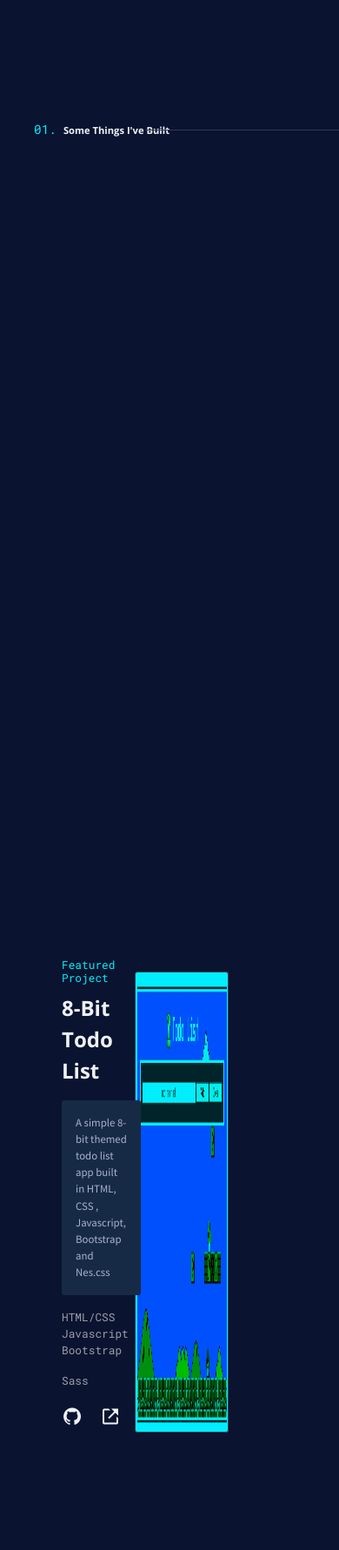
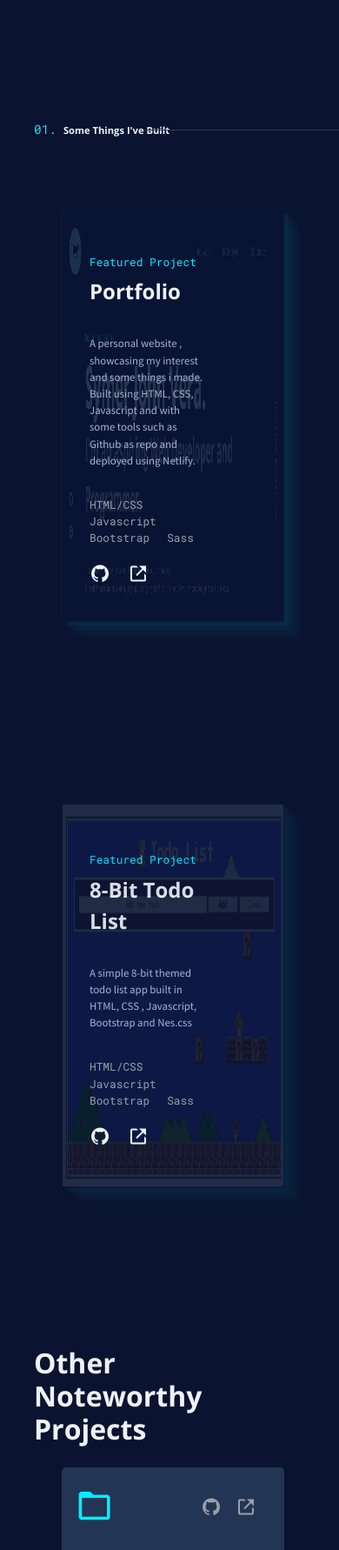
Before and after one commit to thatsymer/web-profile, a PHP site: page / in a window 390 px wide. Shown: the part 1770-3552 px from the top of the page at 87% size. Run offline with PHP 8.4, Linux system fonts and the light colour scheme.

Commit message:
updated project section for mobile devices

```diff
--- a/css/content/_projectLeft.scss
+++ b/css/content/_projectLeft.scss
@@ -158,10 +158,54 @@
       }
     }
   }
-}
 
-@media screen and (max-width: 576px) {
-  .featured__project {
-    visibility: hidden;
+  .featured__projectLeft {
+    margin-right: 2.5rem;
+  }
+
+  .feature__titleLeft {
+    padding-top: 4rem;
+    padding-left: 2rem;
+    h5,
+    a {
+      text-align: left;
+    }
+  }
+
+  .feature__descriptionLeft {
+    p {
+      text-align: left;
+    }
+  }
+
+  .feature__listLeft,
+  .feature__iconsLeft {
+    padding-left: 2rem;
+    align-items: flex-start;
+    justify-content: flex-start;
+  }
+
+  .feature__iconsLeft {
+    padding-bottom: 2rem;
+  }
+  .gridcon__left {
+    position: relative;
+    grid-area: 1/ 1/ 1 / 9;
+  }
+
+  .feature__imgLeft {
+    grid-column: 1/12;
+    opacity: 0.4;
+    background-color: $textSlate;
+    background-blend-mode: overlay;
+    opacity: 0.1;
+    box-shadow: rgba(0, 225, 255, 0.4) 5px 5px, rgba(0, 225, 255, 0.3) 10px 10px,
+      rgba(0, 225, 250, 0.2) 15px 15px, rgba(0, 225, 250, 0.1) 20px 20px,
+      rgba(0, 225, 250, 0.05) 25px 25px;
+  }
+
+  .feature__descriptionLeft {
+    padding-left: 2rem;
+    background-color: transparent;
   }
 }
--- a/css/content/_projectRight.scss
+++ b/css/content/_projectRight.scss
@@ -56,6 +56,7 @@
   text-align: right;
   position: relative;
   margin-top: 4rem;
+  z-index: 2;
   h5 {
     display: block;
     margin-inline-start: 0px;
@@ -180,7 +181,7 @@
   }
 }
 
-@media screen and (max-width: 767px) {
+@media screen and (max-width: 768px) {
   .project__container {
     h3 {
       font-size: $mobile_h3;
@@ -195,10 +196,53 @@
       }
     }
   }
-}
 
-@media screen and (max-width: 576px) {
   .featured__project {
-    visibility: hidden;
+    margin-right: 2.5rem;
+  }
+
+  .feature__title {
+    padding-top: 4rem;
+    padding-left: 2rem;
+    h5,
+    a {
+      text-align: left;
+    }
+  }
+
+  .feature__description {
+    p {
+      text-align: left;
+    }
+  }
+
+  .feature__list,
+  .feature__icons {
+    padding-left: 2rem;
+    align-items: flex-start;
+    justify-content: flex-start;
+  }
+
+  .feature__icons {
+    padding-bottom: 2rem;
+  }
+  .gridcon {
+    position: relative;
+    grid-area: 1/ 1/ 1 / 9;
+  }
+
+  .feature__img {
+    grid-column: 1/12;
+    opacity: 0.15;
+    background-color: $textSlate;
+    background-blend-mode: overlay;
+    box-shadow: rgba(0, 225, 255, 0.4) 5px 5px, rgba(0, 225, 255, 0.3) 10px 10px,
+      rgba(0, 225, 250, 0.2) 15px 15px, rgba(0, 225, 250, 0.1) 20px 20px,
+      rgba(0, 225, 250, 0.05) 25px 25px;
+  }
+
+  .feature__description {
+    padding-left: 2rem;
+    background-color: transparent;
   }
 }
--- a/css/style.css
+++ b/css/style.css
@@ -500,6 +500,7 @@
   text-align: right;
   position: relative;
   margin-top: 4rem;
+  z-index: 2;
 }
 
 .feature__title h5 {
@@ -656,7 +657,7 @@
   color: #00eeff;
 }
 
-@media screen and (max-width: 767px) {
+@media screen and (max-width: 768px) {
   .project__container h3 {
     font-size: 0.7rem;
   }
@@ -669,11 +670,53 @@
   .project__container h3 span {
     font-size: 0.9rem;
   }
-}
-
-@media screen and (max-width: 576px) {
   .featured__project {
-    visibility: hidden;
+    margin-right: 2.5rem;
+  }
+  .feature__title {
+    padding-top: 4rem;
+    padding-left: 2rem;
+  }
+  .feature__title h5,
+  .feature__title a {
+    text-align: left;
+  }
+  .feature__description p {
+    text-align: left;
+  }
+  .feature__list,
+  .feature__icons {
+    padding-left: 2rem;
+    -webkit-box-align: start;
+        -ms-flex-align: start;
+            align-items: flex-start;
+    -webkit-box-pack: start;
+        -ms-flex-pack: start;
+            justify-content: flex-start;
+  }
+  .feature__icons {
+    padding-bottom: 2rem;
+  }
+  .gridcon {
+    position: relative;
+    -ms-grid-row: 1;
+    -ms-grid-column: 1;
+    -ms-grid-column-span: 8;
+    grid-area: 1/ 1/ 1 / 9;
+  }
+  .feature__img {
+    -ms-grid-column: 1;
+    -ms-grid-column-span: 11;
+    grid-column: 1/12;
+    opacity: 0.15;
+    background-color: #708090;
+    background-blend-mode: overlay;
+    -webkit-box-shadow: rgba(0, 225, 255, 0.4) 5px 5px, rgba(0, 225, 255, 0.3) 10px 10px, rgba(0, 225, 250, 0.2) 15px 15px, rgba(0, 225, 250, 0.1) 20px 20px, rgba(0, 225, 250, 0.05) 25px 25px;
+            box-shadow: rgba(0, 225, 255, 0.4) 5px 5px, rgba(0, 225, 255, 0.3) 10px 10px, rgba(0, 225, 250, 0.2) 15px 15px, rgba(0, 225, 250, 0.1) 20px 20px, rgba(0, 225, 250, 0.05) 25px 25px;
+  }
+  .feature__description {
+    padding-left: 2rem;
+    background-color: transparent;
   }
 }
 
@@ -872,11 +915,54 @@
   .project__containerLeft h3 span {
     font-size: 0.9rem;
   }
-}
-
-@media screen and (max-width: 576px) {
-  .featured__project {
-    visibility: hidden;
+  .featured__projectLeft {
+    margin-right: 2.5rem;
+  }
+  .feature__titleLeft {
+    padding-top: 4rem;
+    padding-left: 2rem;
+  }
+  .feature__titleLeft h5,
+  .feature__titleLeft a {
+    text-align: left;
+  }
+  .feature__descriptionLeft p {
+    text-align: left;
+  }
+  .feature__listLeft,
+  .feature__iconsLeft {
+    padding-left: 2rem;
+    -webkit-box-align: start;
+        -ms-flex-align: start;
+            align-items: flex-start;
+    -webkit-box-pack: start;
+        -ms-flex-pack: start;
+            justify-content: flex-start;
+  }
+  .feature__iconsLeft {
+    padding-bottom: 2rem;
+  }
+  .gridcon__left {
+    position: relative;
+    -ms-grid-row: 1;
+    -ms-grid-column: 1;
+    -ms-grid-column-span: 8;
+    grid-area: 1/ 1/ 1 / 9;
+  }
+  .feature__imgLeft {
+    -ms-grid-column: 1;
+    -ms-grid-column-span: 11;
+    grid-column: 1/12;
+    opacity: 0.4;
+    background-color: #708090;
+    background-blend-mode: overlay;
+    opacity: 0.1;
+    -webkit-box-shadow: rgba(0, 225, 255, 0.4) 5px 5px, rgba(0, 225, 255, 0.3) 10px 10px, rgba(0, 225, 250, 0.2) 15px 15px, rgba(0, 225, 250, 0.1) 20px 20px, rgba(0, 225, 250, 0.05) 25px 25px;
+            box-shadow: rgba(0, 225, 255, 0.4) 5px 5px, rgba(0, 225, 255, 0.3) 10px 10px, rgba(0, 225, 250, 0.2) 15px 15px, rgba(0, 225, 250, 0.1) 20px 20px, rgba(0, 225, 250, 0.05) 25px 25px;
+  }
+  .feature__descriptionLeft {
+    padding-left: 2rem;
+    background-color: transparent;
   }
 }
 
--- a/index.html
+++ b/index.html
@@ -215,10 +215,8 @@
                 <li>HTML/CSS</li>
                 <li>Javascript</li>
                 <li>Bootstrap</li>
+                <li>Sass</li>
 
-              </ul>
-              <ul class="feature__list">
-                <li>Sass</li>
               </ul>
 
               <ul class="feature__icons">
@@ -250,10 +248,8 @@
               <li>HTML/CSS</li>
               <li>Javascript</li>
               <li>Bootstrap</li>
+              <li>Sass</li>
 
-            </ul>
-            <ul class="feature__listLeft">
-              <li>Sass</li>
             </ul>
 
             <ul class="feature__iconsLeft">
```
Also changed, not shown: 1 other file.
